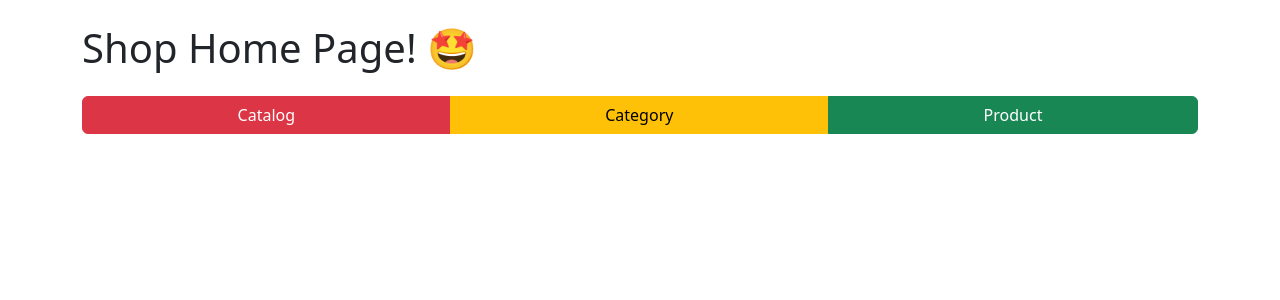
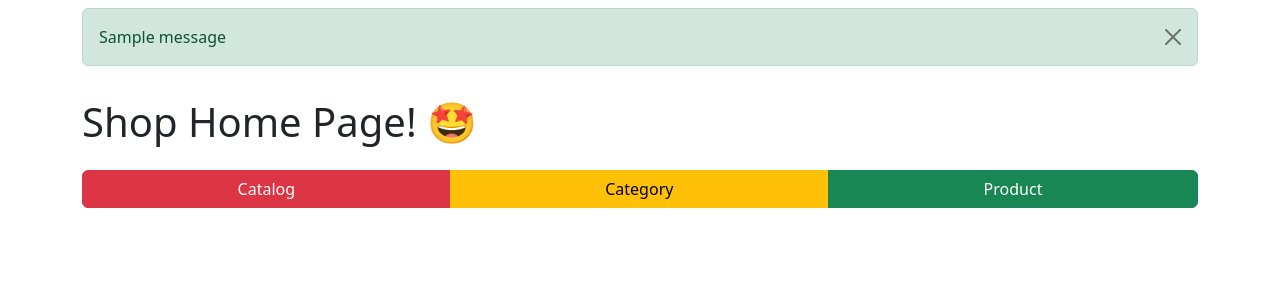
Before and after one commit to kysiolena/CozyShop, a Django app: page / in a window 1280 px wide. Shown: the part 56-356 px from the top of the page. Run offline with Django 5.2, Linux system fonts and the light colour scheme; tables that the repository leaves empty hold one stand-in row (values such as "Sample post"); one stand-in notice (Sample message) is shown.

Commit message:
Add messages.html to the ShopApp

```diff
--- /dev/null
+++ b/project/shop/templates/shop/blocks/messages.html
@@ -0,0 +1,17 @@
+{% if messages %}
+    <div class="messages-container">
+        {% for message in messages %}
+            {% if message.tags == 'error' %}
+                <div class="alert alert-danger alert-dismissible fade show my-2" role="alert">
+            {% elif message.tags == 'debug' %}
+                <div class="alert alert-secondary alert-dismissible fade show my-2" role="alert">
+            {% else %}
+                <div class="alert alert-{{ message.tags }} alert-dismissible fade show my-2" role="alert">
+            {% endif %}
+        {{ message }}
+
+        <button type="button" class="btn-close" data-bs-dismiss="alert" aria-label="Close"></button>
+        </div>
+        {% endfor %}
+        </div>
+{% endif %}
--- a/project/shop/templates/shop/layout/base.html
+++ b/project/shop/templates/shop/layout/base.html
@@ -35,6 +35,8 @@
 </nav>
 
 <main class="container">
+    {% include 'shop/blocks/messages.html' %}
+
     {% block main %}{% endblock %}
 </main>
 
```
